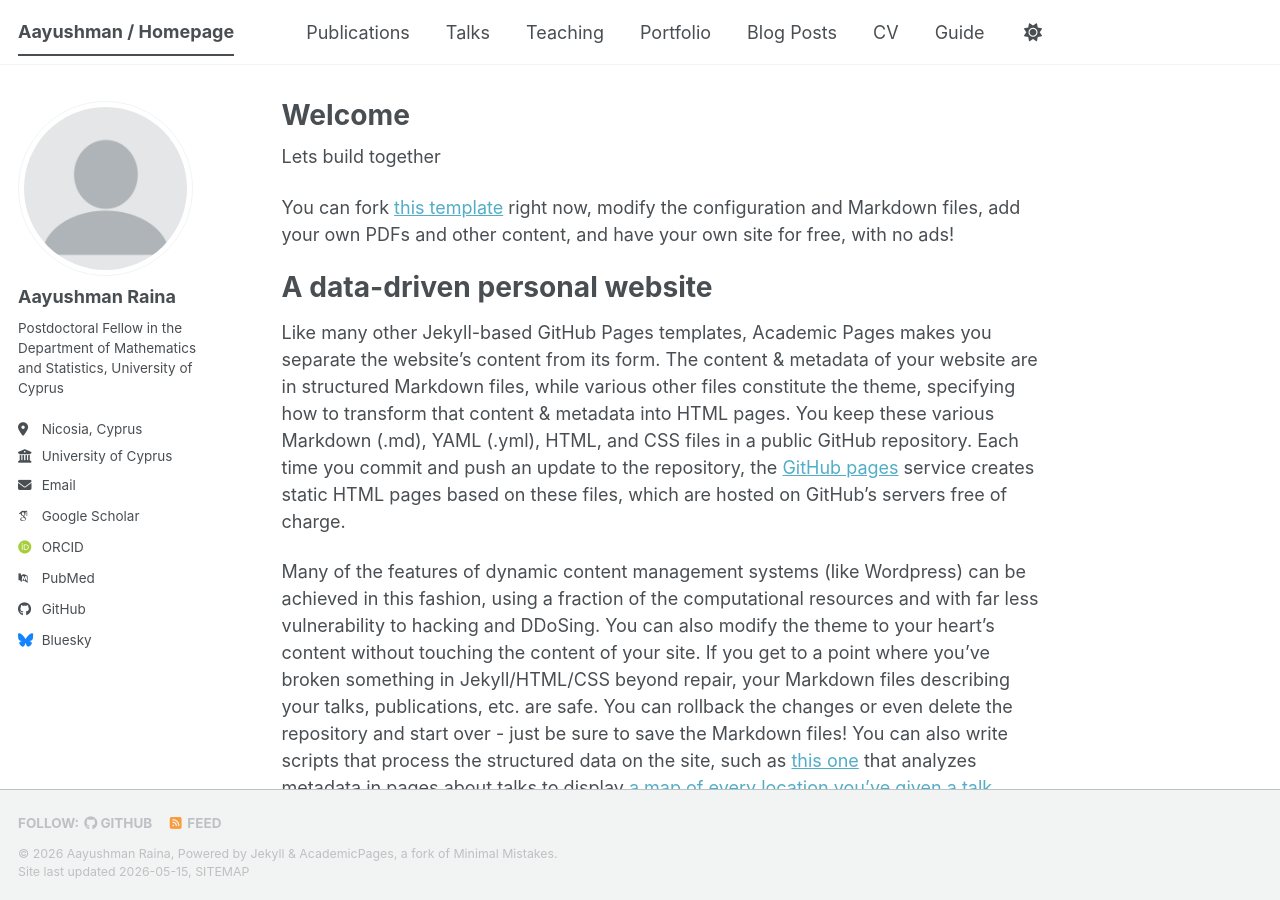
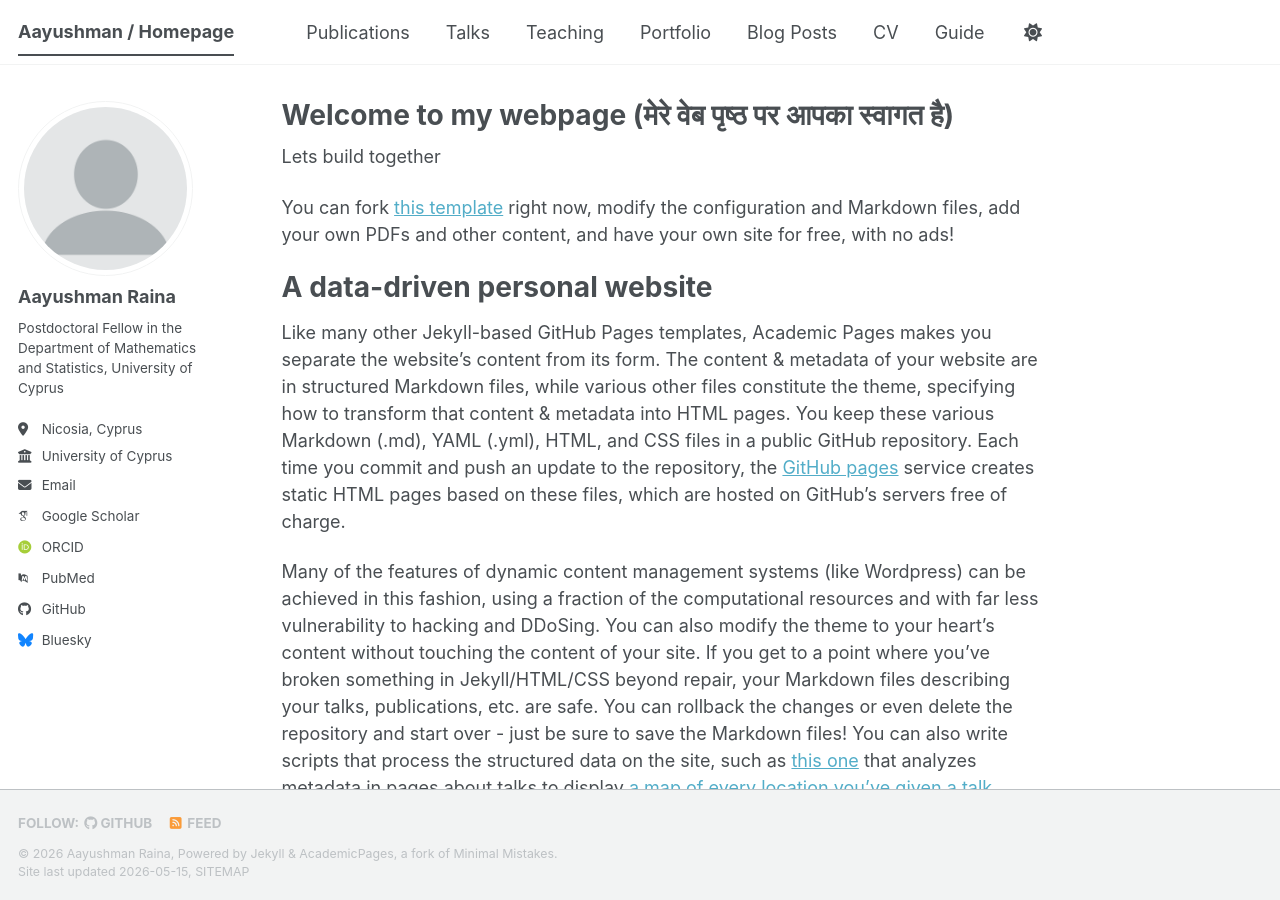
Before and after one commit to Aayushman5/Aayushman5.github.io, a Jekyll site: the page built from _pages/about.md, in a window 1280 px wide and 900 px high. Built offline with Jekyll 4.4.1, drawn with Linux system fonts in a browser that asks for light colours; some web fonts are replaced; a script bundle is joined from its source files by our own code; library files that are not in the unit come from our copies.

Commit message:
Update about.md

```diff
--- a/_pages/about.md
+++ b/_pages/about.md
@@ -1,6 +1,6 @@
 ---
 permalink: /
-title: "Welcome"
+title: "Welcome to my webpage (मेरे  वेब पृष्ठ पर आपका स्वागत है)"
 author_profile: true
 redirect_from:
   - /about/
```
